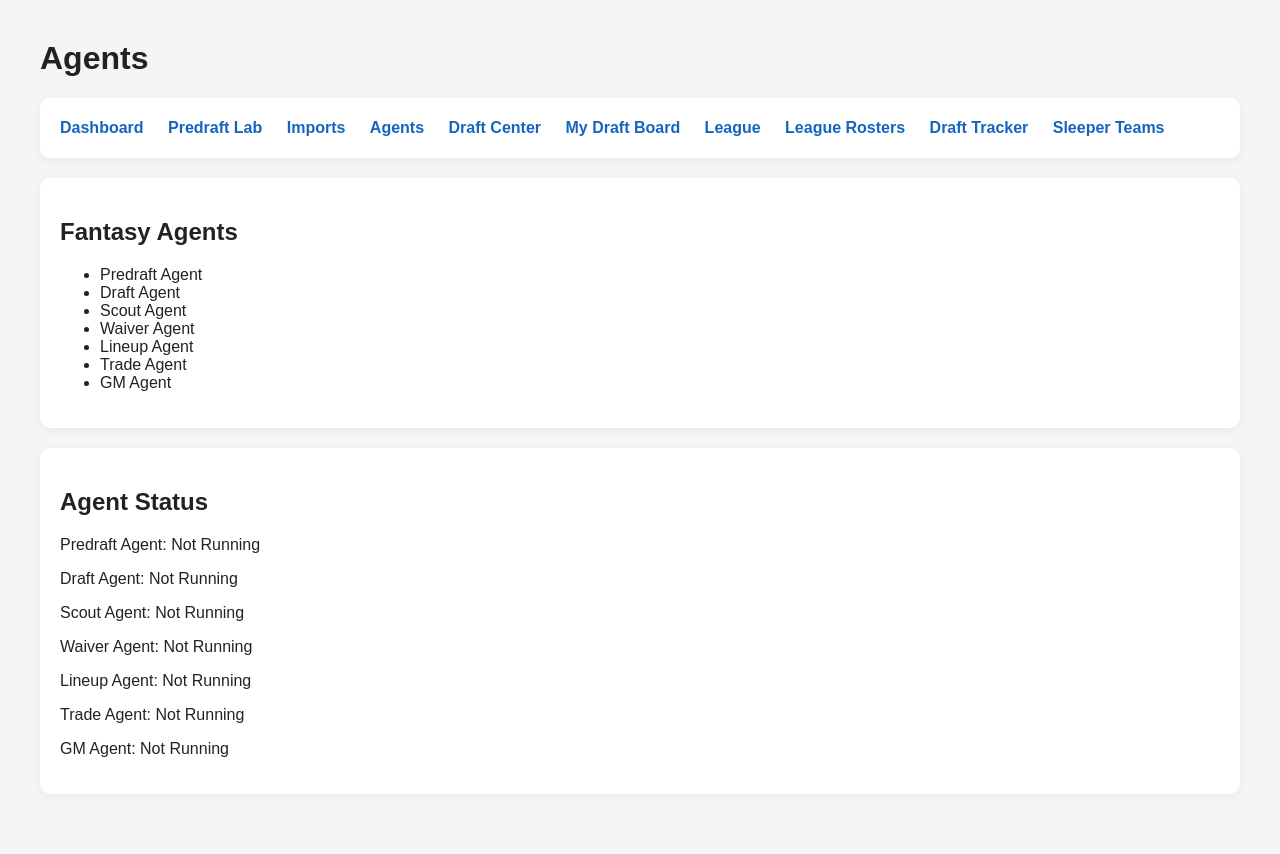
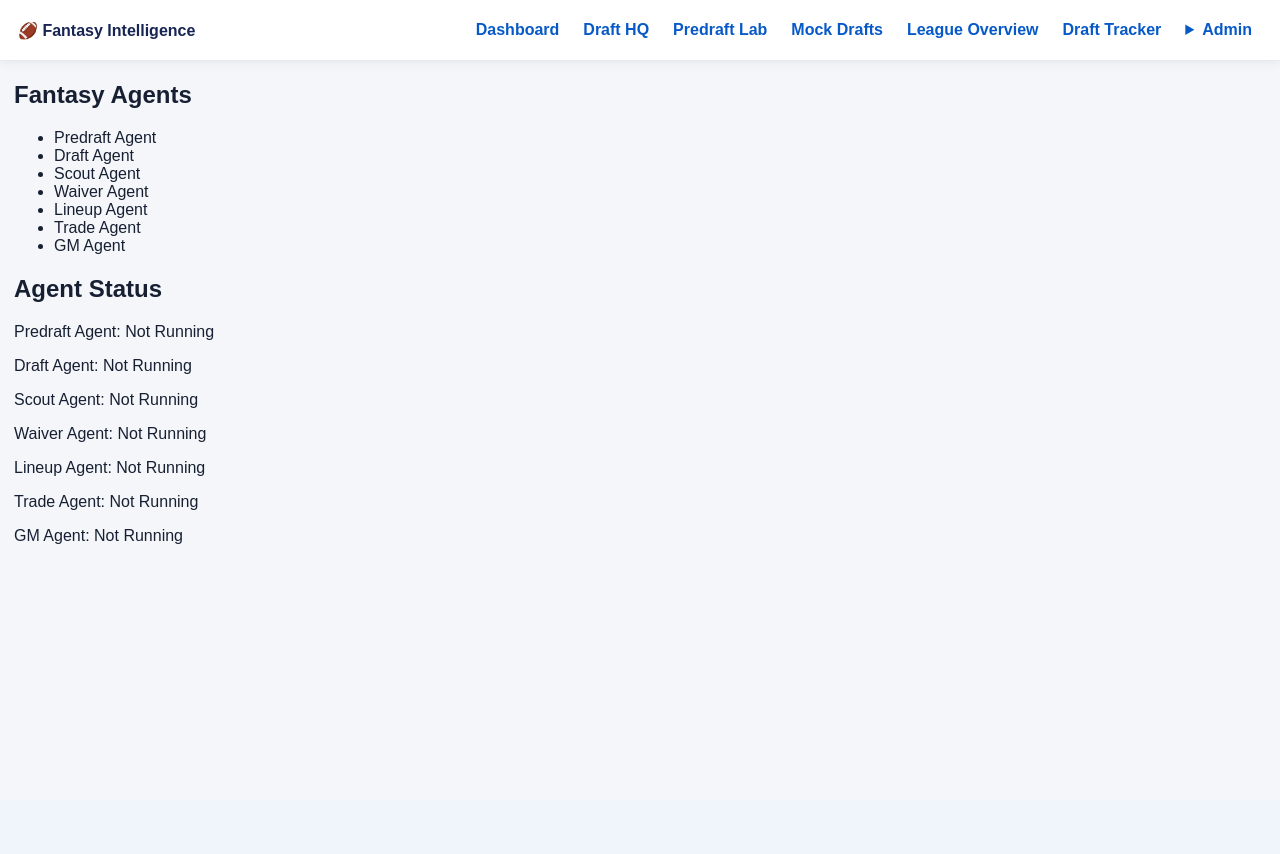
Before and after one commit to deeoriginalone/fantasy-intelligence, a Flask app: page /agents in a window 1280 px wide. After the commit the page ends 544 px from the top, so only its background shows below. Run offline with Flask 3, Linux system fonts and the light colour scheme; some libraries are stand-ins or nearby versions.

Commit message:
Modernize league overview and Sleeper team synchronization

```diff
--- a/app.py
+++ b/app.py
@@ -2395,15 +2395,98 @@ def position_rankings(position):
     )
 
 
+def build_league_overview():
+    """Build a ten-roster league view directly from Sleeper."""
+    league = get_league(SLEEPER_LEAGUE_ID) or {}
+    users = get_users(SLEEPER_LEAGUE_ID) or []
+    rosters = get_rosters(SLEEPER_LEAGUE_ID) or []
+    draft = get_draft(SLEEPER_DRAFT_ID) or {}
+    users_by_id = {str(u.get("user_id")): u for u in users if u.get("user_id")}
+    slot_by_roster = {
+        int(roster_id): int(slot)
+        for slot, roster_id in (draft.get("slot_to_roster_id") or {}).items()
+        if str(roster_id).isdigit() and str(slot).isdigit()
+    }
+    teams = []
+    for roster in sorted(rosters, key=lambda r: int(r.get("roster_id") or 999)):
+        roster_id = int(roster.get("roster_id") or 0)
+        owner_id = str(roster.get("owner_id") or "")
+        user = users_by_id.get(owner_id)
+        metadata = (user or {}).get("metadata") or {}
+        display_name = (user or {}).get("display_name")
+        team_name = metadata.get("team_name") or display_name or f"Roster {roster_id} - Awaiting Manager"
+        settings = roster.get("settings") or {}
+        teams.append({
+            "roster_id": roster_id,
+            "team_name": team_name,
+            "display_name": display_name or "Awaiting Manager",
+            "claimed": user is not None,
+            "is_owner": bool((user or {}).get("is_owner")),
+            "draft_slot": slot_by_roster.get(roster_id),
+            "players": len(roster.get("players") or []),
+            "wins": int(settings.get("wins") or 0),
+            "losses": int(settings.get("losses") or 0),
+            "ties": int(settings.get("ties") or 0),
+        })
+    league_settings = league.get("settings") or {}
+    scoring = league.get("scoring_settings") or {}
+    draft_settings = draft.get("settings") or {}
+    owner_team = next((team for team in teams if team["is_owner"]), None)
+    return {
+        "league_id": league.get("league_id") or SLEEPER_LEAGUE_ID,
+        "league_name": league.get("name") or "Fantasy Intelligence Champions League",
+        "season": league.get("season") or "2026",
+        "status": str(league.get("status") or "pre_draft").replace("_", " ").title(),
+        "sport": str(league.get("sport") or "nfl").upper(),
+        "total_rosters": int(league.get("total_rosters") or league_settings.get("num_teams") or 10),
+        "joined_managers": sum(1 for team in teams if team["claimed"]),
+        "open_rosters": sum(1 for team in teams if not team["claimed"]),
+        "playoff_teams": int(league_settings.get("playoff_teams") or 0),
+        "faab_budget": int(league_settings.get("waiver_budget") or 0),
+        "trade_review_days": int(league_settings.get("trade_review_days") or 0),
+        "reserve_slots": int(league_settings.get("reserve_slots") or 0),
+        "full_ppr": float(scoring.get("rec") or 0) == 1.0,
+        "draft_id": draft.get("draft_id") or SLEEPER_DRAFT_ID,
+        "draft_type": str(draft.get("type") or "snake").title(),
+        "draft_status": str(draft.get("status") or "pre_draft").replace("_", " ").title(),
+        "draft_rounds": int(draft_settings.get("rounds") or league_settings.get("draft_rounds") or 0),
+        "owner_slot": (owner_team or {}).get("draft_slot") or 5,
+        "teams": teams,
+    }
+
+
 @app.route("/league")
+@app.route("/league-overview")
 def league_manager():
+    try:
+        return render_template("league_overview.html", title="League Overview", overview=build_league_overview(), sync_error=None)
+    except Exception as exc:
+        app.logger.exception("Unable to build Sleeper league overview")
+        return render_template("league_overview.html", title="League Overview", overview=None, sync_error=str(exc)), 503
+
+
+@app.route("/league/sync-teams", methods=["POST"])
+def sync_league_teams():
+    overview = build_league_overview()
     conn = get_db_connection()
     cur = conn.cursor()
-    cur.execute("SELECT id, team_name FROM league_teams ORDER BY id")
-    teams = cur.fetchall()
-    cur.close()
-    conn.close()
-    return render_template("league.html", title="League Manager", teams=teams)
+    try:
+        cur.execute("""
+            DELETE FROM league_teams
+            WHERE team_name = 'My Team'
+               OR team_name ~ '^Team [0-9]+$'
+               OR team_name ~ '^Roster [0-9]+ - Awaiting Manager$'
+        """)
+        for team in overview["teams"]:
+            cur.execute("INSERT INTO league_teams (team_name) VALUES (%s) ON CONFLICT DO NOTHING", (team["team_name"],))
+        conn.commit()
+    except Exception:
+        conn.rollback()
+        raise
+    finally:
+        cur.close()
+        conn.close()
+    return redirect(url_for("league_manager"))
 
 
 @app.route("/league/add-team", methods=["POST"])
--- a/templates/base.html
+++ b/templates/base.html
@@ -1,35 +1,4 @@
 <!DOCTYPE html>
-<html lang="en">
-<head>
-    <meta charset="UTF-8">
-    <meta name="viewport" content="width=device-width, initial-scale=1.0">
-    <title>{{ title or "Fantasy Intelligence" }}</title>
-    <style>
-        * { box-sizing: border-box; }
-        body { font-family: Arial, sans-serif; margin:0; padding:40px; background:#f5f5f5; color:#222; }
-        h1 { margin-top:0; }
-        nav { background:white; padding:15px 20px; border-radius:10px; margin-bottom:20px; box-shadow:0 2px 8px rgba(0,0,0,.06); }
-        nav a { display:inline-block; margin-right:20px; padding:6px 0; color:#1565c0; text-decoration:none; font-weight:bold; }
-        nav a:hover { text-decoration:underline; }
-        .card { background:white; padding:20px; border-radius:10px; margin-bottom:20px; box-shadow:0 2px 8px rgba(0,0,0,.06); }
-        @media (max-width:800px) { body { padding:18px; } nav a { display:block; margin:0 0 6px; } }
-    </style>
-    {% block head %}{% endblock %}
-</head>
-<body>
-    <h1>{{ title or "Fantasy Intelligence" }}</h1>
-    <nav>
-        <a href="/">Dashboard</a>
-        <a href="/predraft">Predraft Lab</a>
-        <a href="/imports">Imports</a>
-        <a href="/agents">Agents</a>
-        <a href="/draftcenter">Draft Center</a>
-        <a href="/draftboard">My Draft Board</a>
-        <a href="/league">League</a>
-        <a href="/rosters">League Rosters</a>
-        <a href="/trackdraft">Draft Tracker</a>
-        <a href="/sleeper-teams">Sleeper Teams</a>
-    </nav>
-    {% block content %}{% endblock %}
-</body>
-</html>
+<html lang="en"><head><meta charset="utf-8"><meta name="viewport" content="width=device-width,initial-scale=1"><title>{{ title or "Fantasy Intelligence" }}</title>
+<style>:root{--navy:#172554;--blue:#0759c7;--page:#f4f6f9;--text:#172033;--line:#e4e8ef}*{box-sizing:border-box}body{margin:0;background:var(--page);color:var(--text);font-family:Arial,Helvetica,sans-serif}.site-shell{max-width:1700px;margin:auto;padding:0 14px 30px}.topbar{position:sticky;top:0;z-index:1100;background:#fff;border-bottom:1px solid var(--line);box-shadow:0 2px 10px rgba(15,23,42,.06);margin-bottom:18px}.topbar-inner{max-width:1700px;margin:auto;padding:12px 18px;display:flex;align-items:center;justify-content:space-between;gap:16px}.brand{font-weight:900;color:var(--navy);text-decoration:none;white-space:nowrap}.nav{display:flex;align-items:center;gap:4px;flex-wrap:wrap}.nav a,.admin summary{color:var(--blue);font-weight:700;text-decoration:none;padding:9px 10px;border-radius:7px;cursor:pointer}.nav a:hover,.admin summary:hover{background:#eef4ff}.admin{position:relative}.admin-menu{display:none;position:absolute;right:0;top:42px;min-width:190px;background:#fff;border:1px solid var(--line);border-radius:9px;box-shadow:0 10px 30px rgba(0,0,0,.12);padding:7px}.admin[open] .admin-menu{display:block}.admin-menu a{display:block}@media(max-width:900px){.topbar{position:static}.topbar-inner{align-items:flex-start;flex-direction:column}.admin-menu{position:static;box-shadow:none}}</style></head>
+<body><header class="topbar"><div class="topbar-inner"><a class="brand" href="{{ url_for('dashboard') }}">🏈 Fantasy Intelligence</a><nav class="nav"><a href="{{ url_for('dashboard') }}">Dashboard</a><a href="{{ url_for('draftboard') }}">Draft HQ</a><a href="{{ url_for('predraft') }}">Predraft Lab</a><a href="{{ url_for('mock_draft_lab') }}">Mock Drafts</a><a href="{{ url_for('league_manager') }}">League Overview</a><a href="{{ url_for('track_draft') }}">Draft Tracker</a><details class="admin"><summary>Admin</summary><div class="admin-menu"><a href="{{ url_for('imports') }}">Imports</a><a href="{{ url_for('agents') }}">Agents</a><a href="{{ url_for('sleeper_teams') }}">Sleeper Cache</a><a href="{{ url_for('draftcenter') }}">Legacy Draft Center</a></div></details></nav></div></header><main class="site-shell">{% block content %}{% endblock %}</main></body></html>
```
Also changed, not shown: templates/league_overview.html (added, +9 -0 lines).
